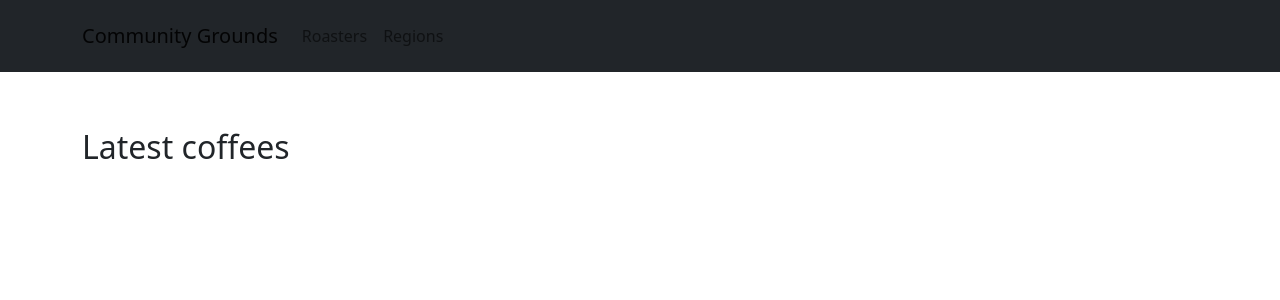
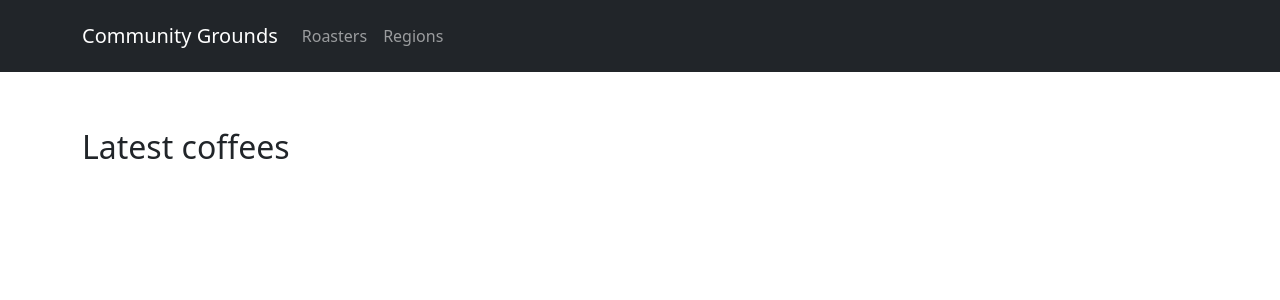
Before and after one commit to tk-hap/python_coffee_scraper, a Flask app: page / in a window 1280 px wide. Shown: the top 300 px of the page. Run offline with Flask 3, Linux system fonts and the light colour scheme; data that the repository does not hold is empty.

Commit message:
Navbar colour change

```diff
--- a/templates/base.html
+++ b/templates/base.html
@@ -11,7 +11,7 @@
     <title>{% block title %} {% endblock %}</title>
   </head>
   <body>
-    <nav class="navbar navbar-expand-lg navbar-light py-3 bg-dark" style="background-color: #e6ddc5;"">
+    <nav class="navbar navbar-expand-lg navbar-dark py-3 bg-dark">
       <div class="container-xl">
         <a class="navbar-brand" href="{{ url_for('index')}}" mb-0 h1>Community Grounds</a>
         <button class="navbar-toggler" type="button" data-toggle="collapse" data-target="#navbarNav" aria-controls="navbarNav" aria-expanded="false" aria-label="Toggle navigation">
```
